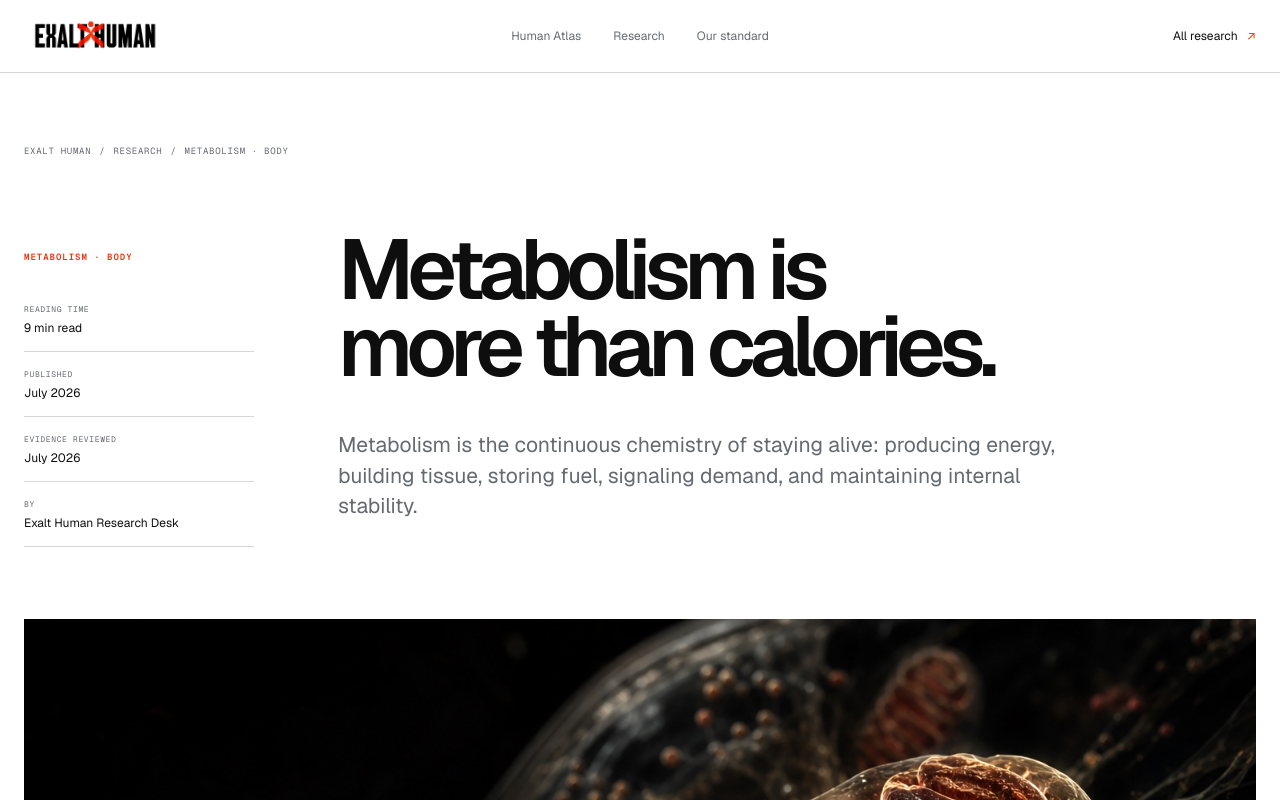
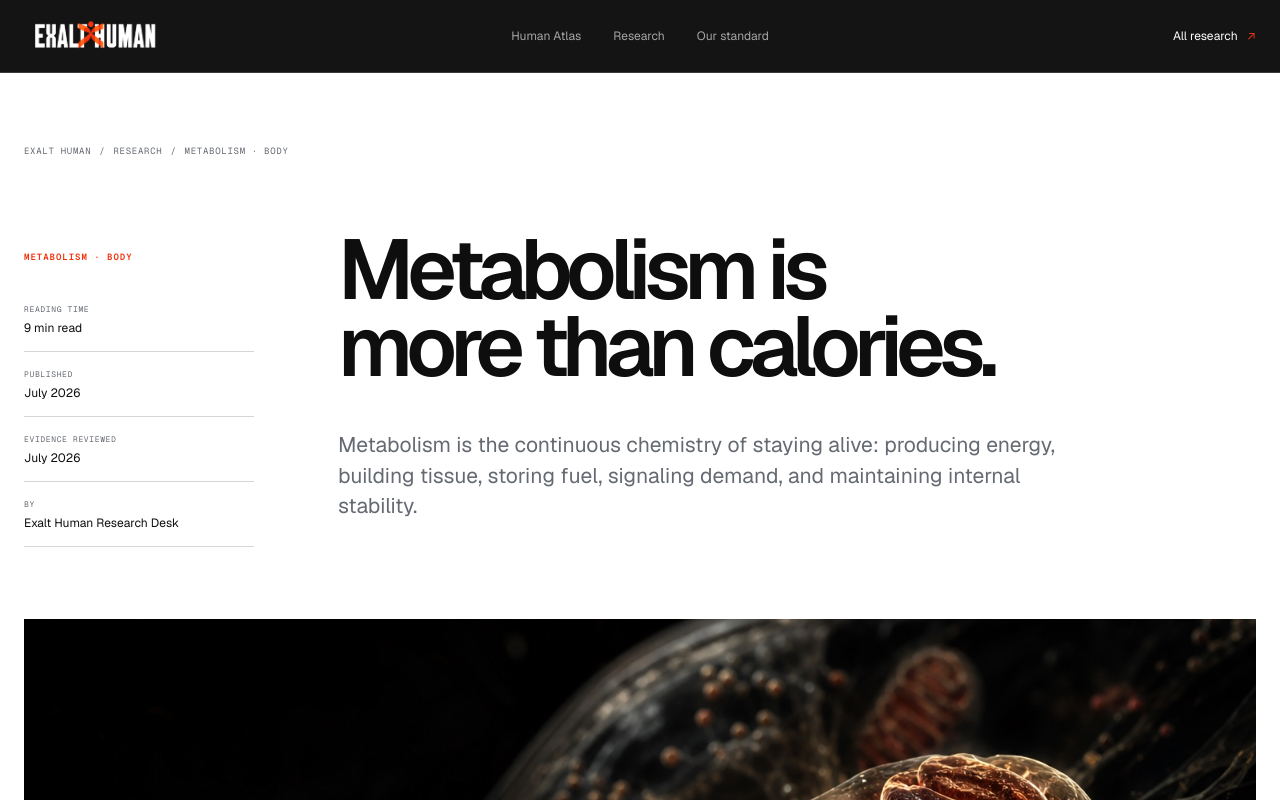
Before and after one commit to logicbaseio/Exalt-Human, a Next.js app: page /articles/metabolism-is-more-than-calories in a window 1280 px wide. Shown: the top 800 px of the page. Built offline with nearby package versions, Linux system fonts and the light colour scheme.

Commit message:
Use red brand logo across headers and footers

```diff
--- a/app/articles/[slug]/page.tsx
+++ b/app/articles/[slug]/page.tsx
@@ -79,7 +79,7 @@ export default async function ArticlePage({ params }: ArticlePageProps) {
           <Link className="wordmark" href="/" aria-label="Exalt Human home">
             <Image
               className="brand-logo"
-              src="/branding/logo-full-dark.webp"
+              src="/branding/logo-full-light-red.png"
               alt=""
               width={196}
               height={51}
@@ -281,7 +281,7 @@ export default async function ArticlePage({ params }: ArticlePageProps) {
           <Link className="wordmark" href="/">
             <Image
               className="brand-logo"
-              src="/branding/logo-full-light.webp"
+              src="/branding/logo-full-light-red.png"
               alt="Exalt Human"
               width={196}
               height={51}
--- a/app/globals.css
+++ b/app/globals.css
@@ -1489,8 +1489,9 @@ a {
   position: sticky;
   z-index: 30;
   top: 0;
-  border-bottom: 1px solid var(--line);
-  background: rgba(255, 255, 255, 0.94);
+  border-bottom: 1px solid var(--line-dark);
+  background: rgba(6, 6, 6, 0.94);
+  color: white;
   backdrop-filter: blur(18px);
 }
 
@@ -1504,7 +1505,7 @@ a {
 .article-site-header nav {
   display: flex;
   gap: 32px;
-  color: var(--muted);
+  color: rgba(255, 255, 255, 0.62);
   font-size: 12px;
 }
 
@@ -1517,7 +1518,7 @@ a {
 .article-site-header nav a:focus-visible,
 .article-header-back:hover,
 .article-header-back:focus-visible {
-  color: var(--ink);
+  color: white;
 }
 
 .article-header-back {
--- a/app/page.tsx
+++ b/app/page.tsx
@@ -234,7 +234,7 @@ export default function Home() {
           <a className="wordmark" href="#top" aria-label="Exalt Human home">
             <Image
               className="brand-logo"
-              src="/branding/logo-full-light.webp"
+              src="/branding/logo-full-light-red.png"
               alt=""
               width={196}
               height={51}
@@ -630,7 +630,7 @@ export default function Home() {
             <a className="wordmark" href="#top" aria-label="Exalt Human home">
               <Image
                 className="brand-logo"
-                src="/branding/logo-full-light.webp"
+                src="/branding/logo-full-light-red.png"
                 alt=""
                 width={196}
                 height={51}
```
Also changed, not shown: public/branding/logo-full-light-red.png (added).
